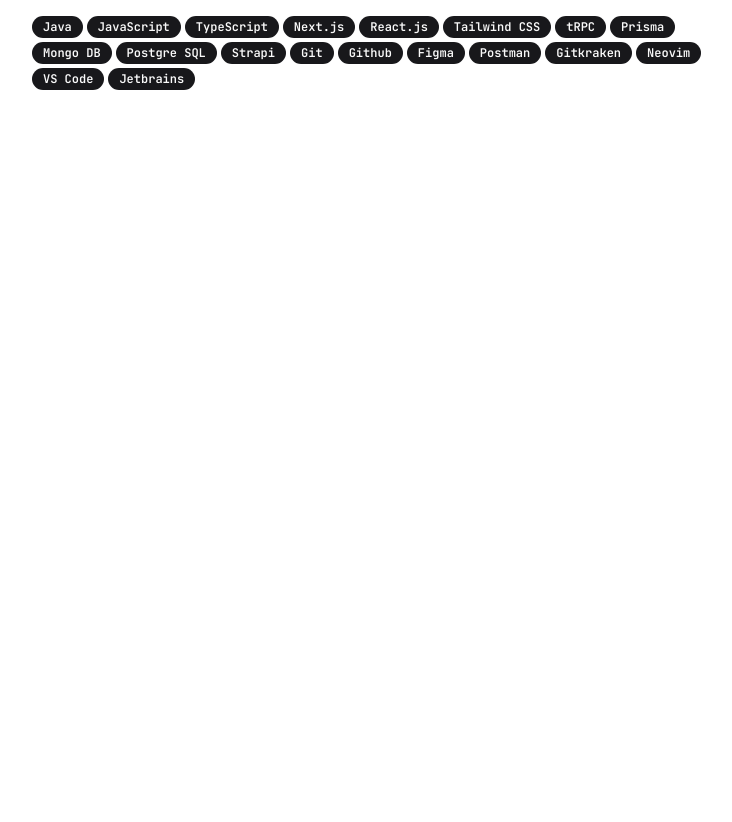
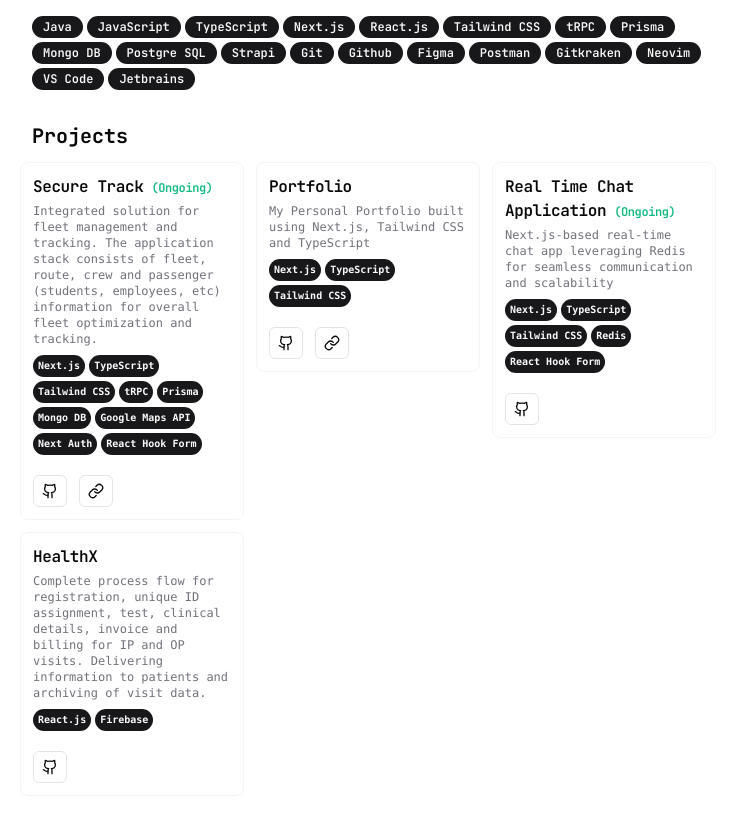
Before and after one commit to MaarcusRenieroL/portfolio, a Next.js app: page / in a window 1280 px wide. Shown: the part 1024-1846 px from the top of the page, without its empty margins (272-1004 px from the left). Before the commit the page ends 1178 px from the top, so only its background shows below. Built offline with nearby package versions, Linux system fonts and the light colour scheme.

Commit message:
feat: add project component

```diff
--- a/src/app/page.tsx
+++ b/src/app/page.tsx
@@ -3,6 +3,7 @@
 import WorkExperience from "@/components/WorkExperience";
 import Education from "@/components/Education";
 import Skills from "@/components/Skills";
+import Projects from "@/components/Projects";
 
 export default function Home() {
   return (
@@ -12,6 +13,7 @@
       <WorkExperience />
       <Education />
       <Skills />
+      <Projects />
     </>
   );
 }
--- /dev/null
+++ b/src/components/ProjectCard.tsx
@@ -0,0 +1,86 @@
+import Link from "next/link";
+
+import { GithubIcon, LinkIcon } from "lucide-react";
+import { Badge } from "./ui/badge";
+import { Button } from "./ui/button";
+import {
+  Card,
+  CardContent,
+  CardDescription,
+  CardFooter,
+  CardHeader,
+  CardTitle,
+} from "./ui/card";
+
+interface ProjectCardProps {
+  title: string;
+  description: string;
+  techStacks: Array<string>;
+  githubLink?: string;
+  projectLink?: string;
+  ongoing?: boolean;
+}
+
+const ProjectCard = ({
+  title,
+  description,
+  techStacks,
+  githubLink,
+  projectLink,
+  ongoing,
+}: ProjectCardProps) => {
+  return (
+    <Card className="flex flex-col overflow-hidden border border-muted p-3">
+      <CardHeader className="">
+        <div className="space-y-1">
+          <CardTitle className="text-base">
+            {ongoing ? (
+              <p>
+                {title}
+                <span className="pl-2 text-xs text-emerald-500">(Ongoing)</span>
+              </p>
+            ) : (
+              title
+            )}
+          </CardTitle>
+          <div className="hidden font-mono text-xs underline print:visible">
+            {githubLink
+              ?.replace("https://", "")
+              .replace("www.", "")
+              .replace("/", "")}
+          </div>
+          <CardDescription className="font-mono text-xs">
+            {description}
+          </CardDescription>
+        </div>
+      </CardHeader>
+      <CardContent className="mt-auto flex">
+        <div className="mt-2 flex flex-wrap gap-1">
+          {techStacks.map((tech) => (
+            <Badge className="px-1 py-0 text-[10px]" key={tech}>
+              {tech}
+            </Badge>
+          ))}
+        </div>
+      </CardContent>
+      <CardFooter className="pt-5 space-x-3">
+        {githubLink && (
+          <Button variant="outline" className="h-8 w-8">
+            <Link href={githubLink ?? ""}>
+              <GithubIcon className="h-4 w-4" />
+            </Link>
+          </Button>
+        )}
+        {projectLink && (
+          <Button variant="outline" className="h-8 w-8">
+            <Link href={projectLink ?? ""}>
+              <LinkIcon className="h-4 w-4" />
+            </Link>
+          </Button>
+        )}
+      </CardFooter>
+    </Card>
+  );
+};
+
+export default ProjectCard;
--- /dev/null
+++ b/src/components/Projects.tsx
@@ -0,0 +1,80 @@
+import ProjectCard from "./ProjectCard";
+
+const Projects = () => {
+  const projects = [
+    {
+      id: 1,
+      title: "Secure Track",
+      description:
+        "Integrated solution for fleet management and tracking. The application stack consists of fleet, route, crew and passenger (students, employees, etc) information for overall fleet optimization and tracking.",
+      techStacks: [
+        "Next.js",
+        "TypeScript",
+        "Tailwind CSS",
+        "tRPC",
+        "Prisma",
+        "Mongo DB",
+        "Google Maps API",
+        "Next Auth",
+        "React Hook Form",
+      ],
+      githubLink: "https://github.com/MaarcusRenieroL/secure-track",
+      projectLink: "securetrack.vercel.app",
+      ongoing: true,
+    },
+    {
+      id: 2,
+      title: "Portfolio",
+      description:
+        "My Personal Portfolio built using Next.js, Tailwind CSS and TypeScript",
+      techStacks: ["Next.js", "TypeScript", "Tailwind CSS"],
+      githubLink: "https://github.com/MaarcusRenieroL/portfolio",
+      projectLink: "maarcus-reniero-l.vercel.app",
+      ongoing: false,
+    },
+    {
+      id: 3,
+      title: "Real Time Chat Application",
+      description:
+        "Next.js-based real-time chat app leveraging Redis for seamless communication and scalability",
+      techStacks: [
+        "Next.js",
+        "TypeScript",
+        "Tailwind CSS",
+        "Redis",
+        "React Hook Form",
+      ],
+      githubLink: "https://github.com/MaarcusRenieroL/realtime-chat-app",
+      ongoing: true,
+    },
+    {
+      id: 4,
+      title: "HealthX",
+      description:
+        "Complete process flow for registration, unique ID assignment, test, clinical details, invoice and billing for IP and OP visits. Delivering information to patients and archiving of visit data.",
+      techStacks: ["React.js", "Firebase"],
+      githubLink: "https://github.com/MaarcusRenieroL/healthX",
+    },
+  ];
+  return (
+    <section className="flex min-h-0 flex-col gap-y-3 scroll-mb-16">
+      <h2 className="text-xl font-bold">Projects</h2>
+      <div className="grid grid-cols-1 gap-3 -mx-3 md:grid-cols-3">
+        {projects.map((project) => (
+          <div key={project.id}>
+            <ProjectCard
+              title={project.title}
+              description={project.description}
+              techStacks={project.techStacks}
+              githubLink={project.githubLink}
+              projectLink={project.projectLink}
+              ongoing={project.ongoing}
+            />
+          </div>
+        ))}
+      </div>
+    </section>
+  );
+};
+
+export default Projects;
--- /dev/null
+++ b/src/components/ui/card.tsx
@@ -0,0 +1,86 @@
+import * as React from "react";
+
+import { cn } from "@/lib/utils";
+
+const Card = React.forwardRef<
+  HTMLDivElement,
+  React.HTMLAttributes<HTMLDivElement>
+>(({ className, ...props }, ref) => (
+  <div
+    ref={ref}
+    className={cn("rounded-lg bg-card text-card-foreground", className)}
+    {...props}
+  />
+));
+Card.displayName = "Card";
+
+const CardHeader = React.forwardRef<
+  HTMLDivElement,
+  React.HTMLAttributes<HTMLDivElement>
+>(({ className, ...props }, ref) => (
+  <div
+    ref={ref}
+    className={cn("flex flex-col space-y-1.5", className)}
+    {...props}
+  />
+));
+CardHeader.displayName = "CardHeader";
+
+const CardTitle = React.forwardRef<
+  HTMLParagraphElement,
+  React.HTMLAttributes<HTMLHeadingElement>
+>(({ className, ...props }, ref) => (
+  <h3
+    ref={ref}
+    className={cn(
+      "text-2xl font-semibold leading-none tracking-tight",
+      className,
+    )}
+    {...props}
+  />
+));
+CardTitle.displayName = "CardTitle";
+
+const CardDescription = React.forwardRef<
+  HTMLParagraphElement,
+  React.HTMLAttributes<HTMLParagraphElement>
+>(({ className, ...props }, ref) => (
+  <p
+    ref={ref}
+    className={cn("text-sm text-muted-foreground", className)}
+    {...props}
+  />
+));
+CardDescription.displayName = "CardDescription";
+
+const CardContent = React.forwardRef<
+  HTMLDivElement,
+  React.HTMLAttributes<HTMLDivElement>
+>(({ className, ...props }, ref) => (
+  <div
+    ref={ref}
+    className={cn(
+      "text-pretty font-mono text-sm text-muted-foreground",
+      className,
+    )}
+    {...props}
+  />
+));
+CardContent.displayName = "CardContent";
+
+const CardFooter = React.forwardRef<
+  HTMLDivElement,
+  React.HTMLAttributes<HTMLDivElement>
+>(({ className, ...props }, ref) => (
+  <div ref={ref} className={cn("flex items-center", className)} {...props} />
+));
+CardFooter.displayName = "CardFooter";
+
+export {
+  Card,
+  CardHeader,
+  CardFooter,
+  CardTitle,
+  CardDescription,
+  CardContent,
+};
```
